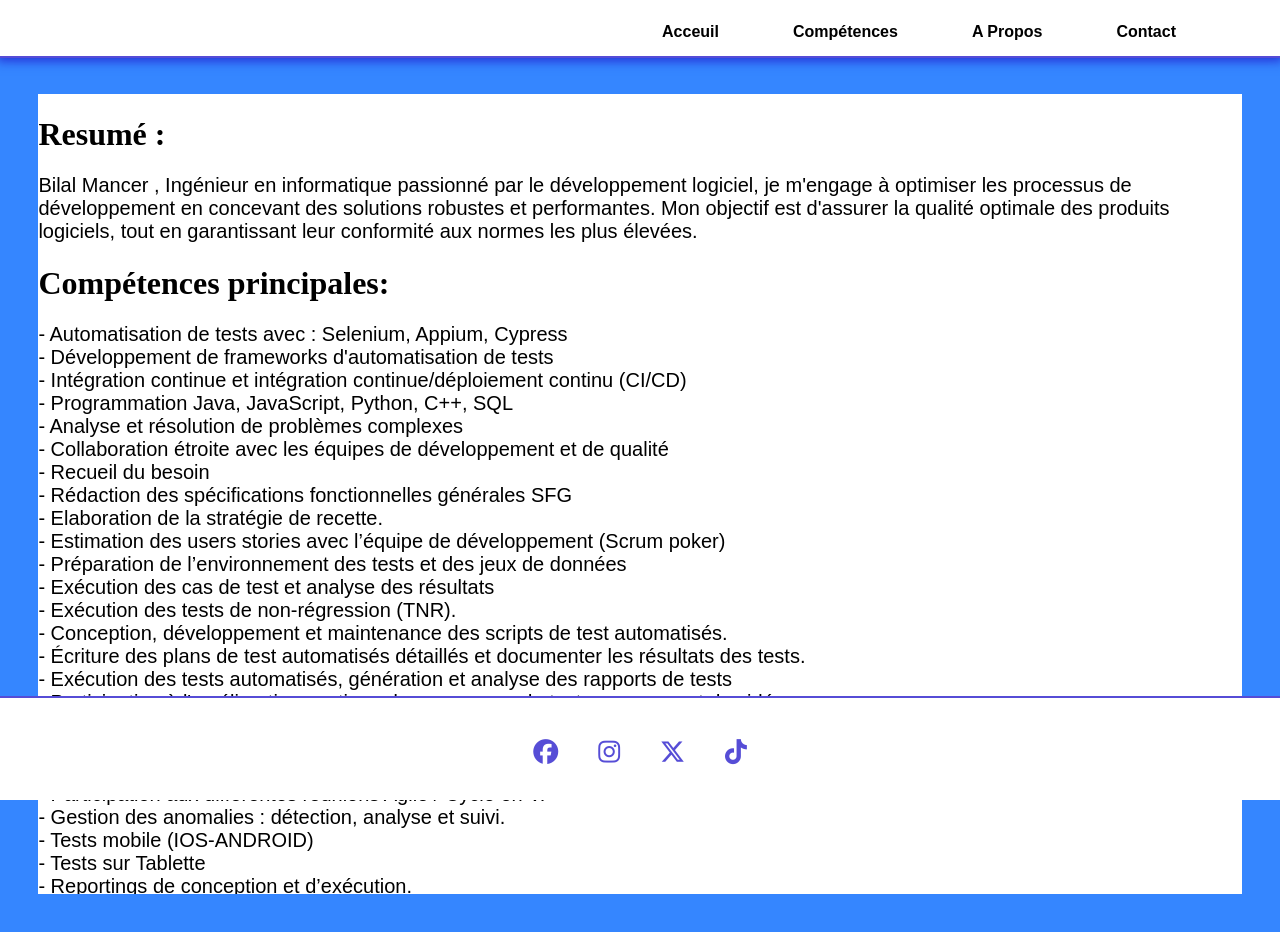
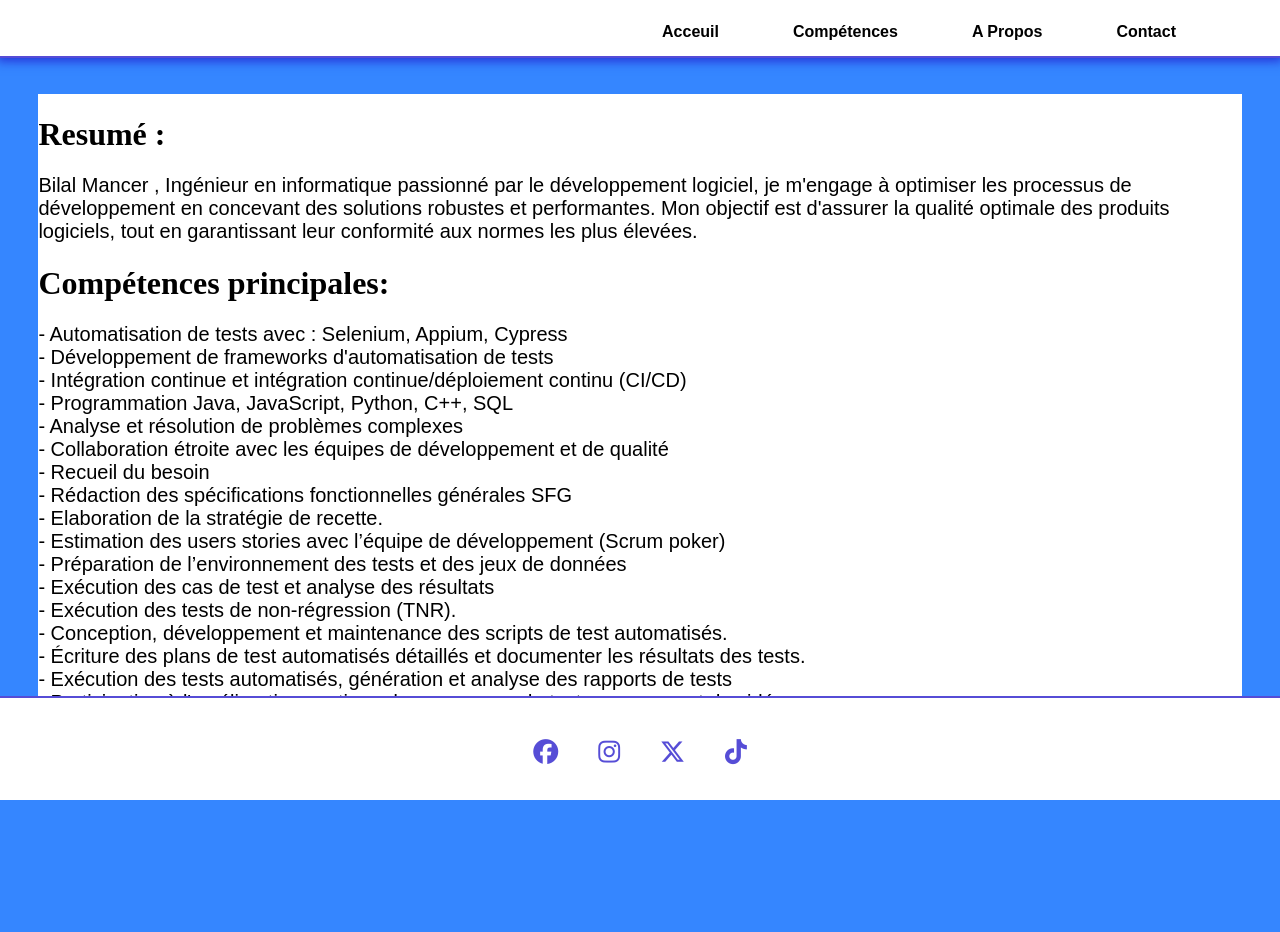
Before and after one commit to abdbilal146/my_portfolio, an Angular app: page /about-me in a window 1280 px wide. Shown: the top 932 px of the page. Built offline with nearby package versions, Linux system fonts and the light colour scheme.

Commit message:
about me page , bug fixed

```diff
--- a/src/app/components/about-me-page/about-me-page.component.css
+++ b/src/app/components/about-me-page/about-me-page.component.css
@@ -15,7 +15,7 @@
     overflow-y: scroll;
     overflow-x: hidden;
     scrollbar-width: none;
-    height: 100vh;
+    height: 80vh;
     background: white;
 }
 
@@ -32,6 +32,6 @@
 
 @media (max-width: 380px){
     .contact-page-container{
-        height: 280vh;
+        height: 90vh;
     }
 }
```
